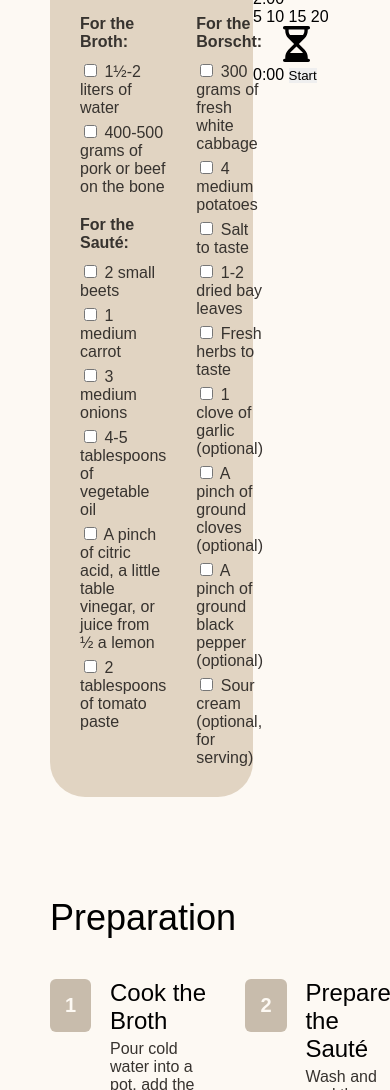
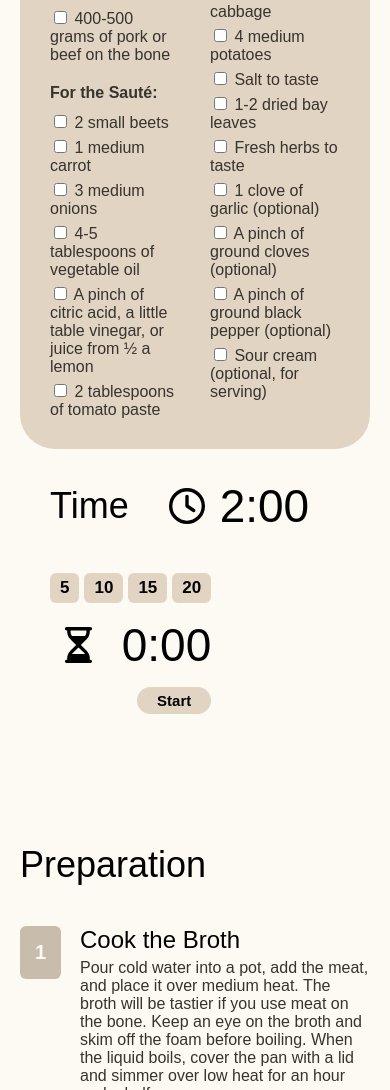
Before and after one commit to OlenaAndrushchenko/My-Favorite-Food-Web, a website: page index.html in a window 390 px wide. Shown: the part 530-1620 px from the top of the page. Drawn offline with Linux system fonts and the light colour scheme.

Commit message:
styled time container, + responvive

```diff
--- a/index.html
+++ b/index.html
@@ -54,7 +54,7 @@
                 </div>
             </div>
             <div class="time-container">
-                <h3>Time</h3>
+                <h2>Time</h2>
                 <div class="cooking-time">
                     <img src="./public/assets/icons/clock-regular.svg" alt="clock icon" class="icon">
                     <span class="time">2:00</span>
@@ -66,8 +66,10 @@
                         <span id="m15">15</span>
                         <span id="m20">20</span>
                     </div>
-                    <img src="./public/assets/icons/hourglass-half-regular.svg" alt="hourglass timer icon" class="icon">
-                    <span class="time" id="counter">0:00</span>
+                    <div class="timer-time">
+                        <img src="./public/assets/icons/hourglass-half-regular.svg" alt="hourglass timer icon" class="icon">
+                        <span class="time" id="counter">0:00</span>
+                    </div>
                     <button id="start-timer">Start</button>
                 </div>
             </div>
--- a/src/sass/components/_preparation.scss
+++ b/src/sass/components/_preparation.scss
@@ -27,5 +27,10 @@
         background-color: #C8BCAC;
         padding: 15px;
     }
+}
 
+@media screen and (max-width: 768px) {
+    .steps {
+        grid-template-columns: 1fr;
+    }
 }
--- a/src/sass/components/_time.scss
+++ b/src/sass/components/_time.scss
@@ -1,5 +1,66 @@
 .time-container {
+    display: flex;
+    flex-direction: column;
+    gap: 40px;
+    padding: 30px 30px;
+    margin-inline: auto;
+
     img {
         max-height: 36px;
+        margin-right: 15px;
     }
 }
+
+.cooking-time, .timer-time {
+    display: flex;
+    align-items: center;
+
+    .time {
+        font-size: 46px;
+    }
+}
+
+.timer {
+    display: flex;
+    flex-direction: column;
+    gap: 15px;
+    button {
+        background-color: #E1D4C2;
+        padding: 5px 20px;
+        border-radius: 30px;
+        font-size: 15px;
+        font-weight: 600;
+        width: fit-content;
+        align-self: flex-end;
+    }
+}
+
+.minutes {
+    display: flex;
+    gap: 5px;
+    span {
+
+        background-color: #E1D4C2;
+        padding: 5px 10px;
+        border-radius: 6px;
+        font-size: 17px;
+        font-weight: 600;
+    }
+}
+
+@media screen and (max-width: 768px) {
+    .time-container {
+        flex-direction: row;
+        margin-inline: unset;
+        align-items: center;
+    }
+}
+
+@media screen and (max-width: 480px) {
+    .time-container {
+        // flex-direction: row;
+        flex-wrap: wrap;
+        // margin-inline: unset;
+        // align-items: center;
+    }
+}
--- a/src/sass/global/_global.scss
+++ b/src/sass/global/_global.scss
@@ -52,5 +52,14 @@ p, li {
 
 .ingr-time {
     display: grid;
-    grid-template-columns: 70% 30%;
+    grid-template-columns: 80% 20%;
 }
+
+@media screen and (max-width: 768px) {
+    .container {
+        padding-inline: 20px;
+    }
+    .ingr-time {
+        grid-template-columns: 1fr;
+    }
+}
```
Also changed, not shown: public/css/styles.css, 1 other file.
